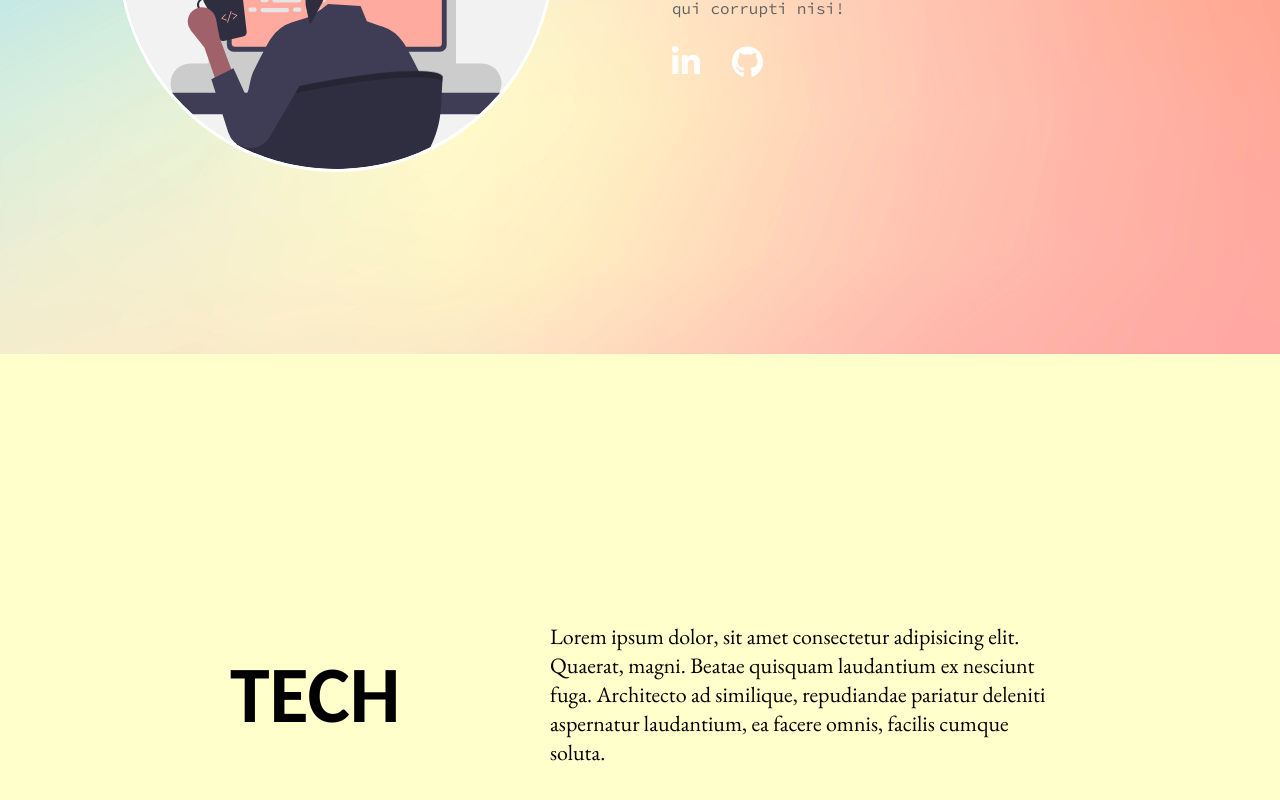
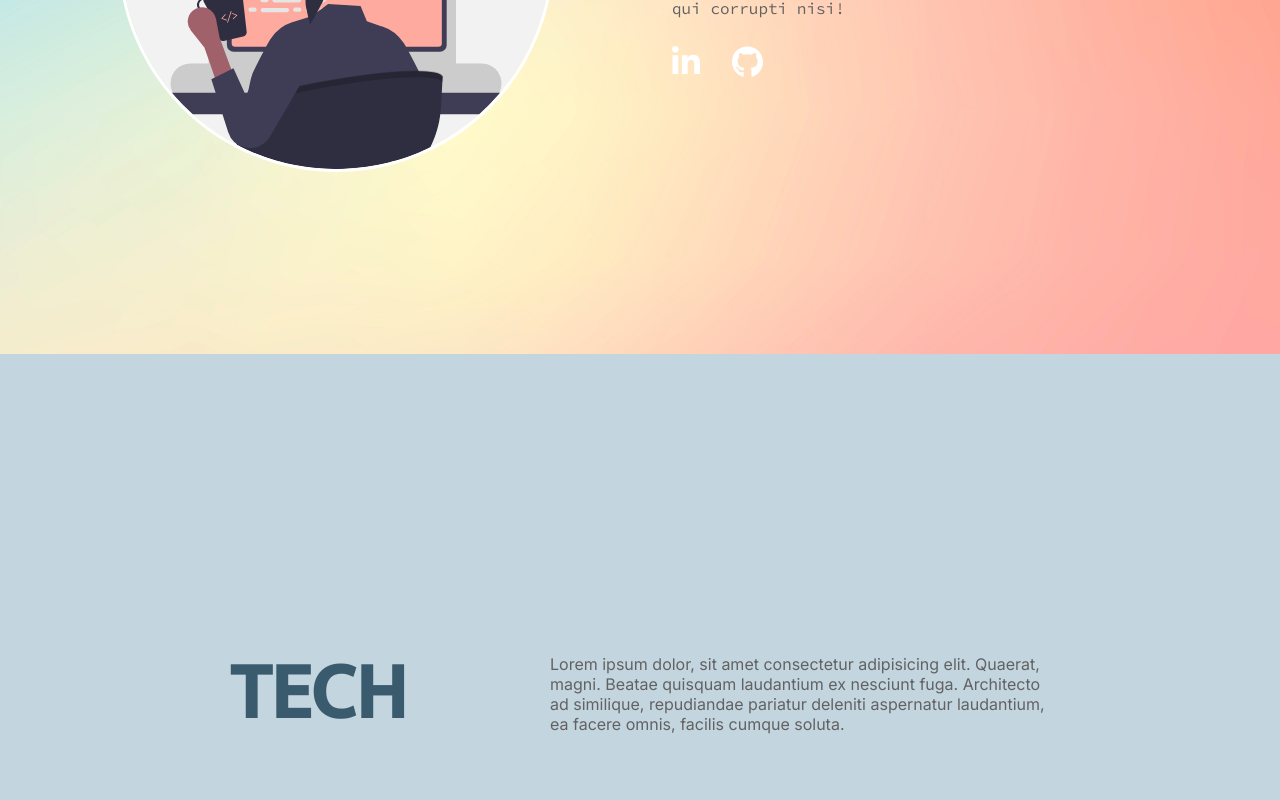
Before and after one commit to lindabertling/lindas-portfolio, a Next.js app: page / in a window 1280 px wide. Shown: the part 446-1246 px from the top of the page. Built offline with nearby package versions, Linux system fonts and the light colour scheme.

Commit message:
updated styling for skills section

```diff
--- a/src/app/globals.css
+++ b/src/app/globals.css
@@ -1,6 +1,3 @@
-@import url("https://fonts.googleapis.com/css2?family=Carlito:ital,wght@0,400;0,700;1,400;1,700&display=swap");
-@import url("https://fonts.googleapis.com/css2?family=EB+Garamond:ital,wght@0,400;0,500;0,600;0,700;0,800;1,400;1,500;1,600;1,700;1,800&display=swap");
-
 * {
   box-sizing: border-box;
   padding: 0;
@@ -11,7 +8,6 @@ html,
 body {
   max-width: 100vw;
   overflow-x: hidden;
-  font-family: "Carlito", sans-serif;
 }
 
 a {
@@ -20,20 +16,16 @@ a {
 }
 
 h1 {
-  font-family: "Carlito", sans-serif;
   font-size: 32px;
 }
 
 h2 {
-  font-family: "Carlito", sans-serif;
   font-size: 28px;
 }
 
 h3 {
-  font-family: "Carlito", sans-serif;
   font-size: 80px;
 }
 p {
-  font-family: "EB Garamond", serif;
-  font-size: 22px;
+  font-size: 16px;
 }
--- a/src/components/TechOverviewSection.jsx
+++ b/src/components/TechOverviewSection.jsx
@@ -1,12 +1,13 @@
 import React from "react";
 import classes from "./techOverviewSection.module.css";
+import { mukta, inter } from "../utils/fonts";
 
 const TechOverviewSection = () => {
   return (
     <section className={classes.techSectionWrapper}>
       <div className={classes.techOverviewContent}>
-        <h3>TECH</h3>
-        <p>
+        <h3 className={mukta.className}>TECH</h3>
+        <p className={inter.className}>
           Lorem ipsum dolor, sit amet consectetur adipisicing elit. Quaerat,
           magni. Beatae quisquam laudantium ex nesciunt fuga. Architecto ad
           similique, repudiandae pariatur deleniti aspernatur laudantium, ea
--- a/src/components/heroSection.module.css
+++ b/src/components/heroSection.module.css
@@ -43,7 +43,6 @@
 
 .introduction p {
   color: #626262;
-  font-size: 16px;
   margin-bottom: 12px;
 }
 
--- a/src/components/techOverviewSection.module.css
+++ b/src/components/techOverviewSection.module.css
@@ -1,5 +1,5 @@
 .techSectionWrapper {
-  background-color: #ffffcc;
+  background-color: #c3d5df;
   width: 100vw;
   height: 85vh;
 
@@ -15,9 +15,11 @@
   align-items: center;
 }
 
-.techOverviewContent > h3 {
+.techOverviewContent h3 {
+  color: #3a5b6d;
 }
 
-.techOverviewContent > p {
+.techOverviewContent p {
   width: 500px;
+  color: #626262;
 }
```
